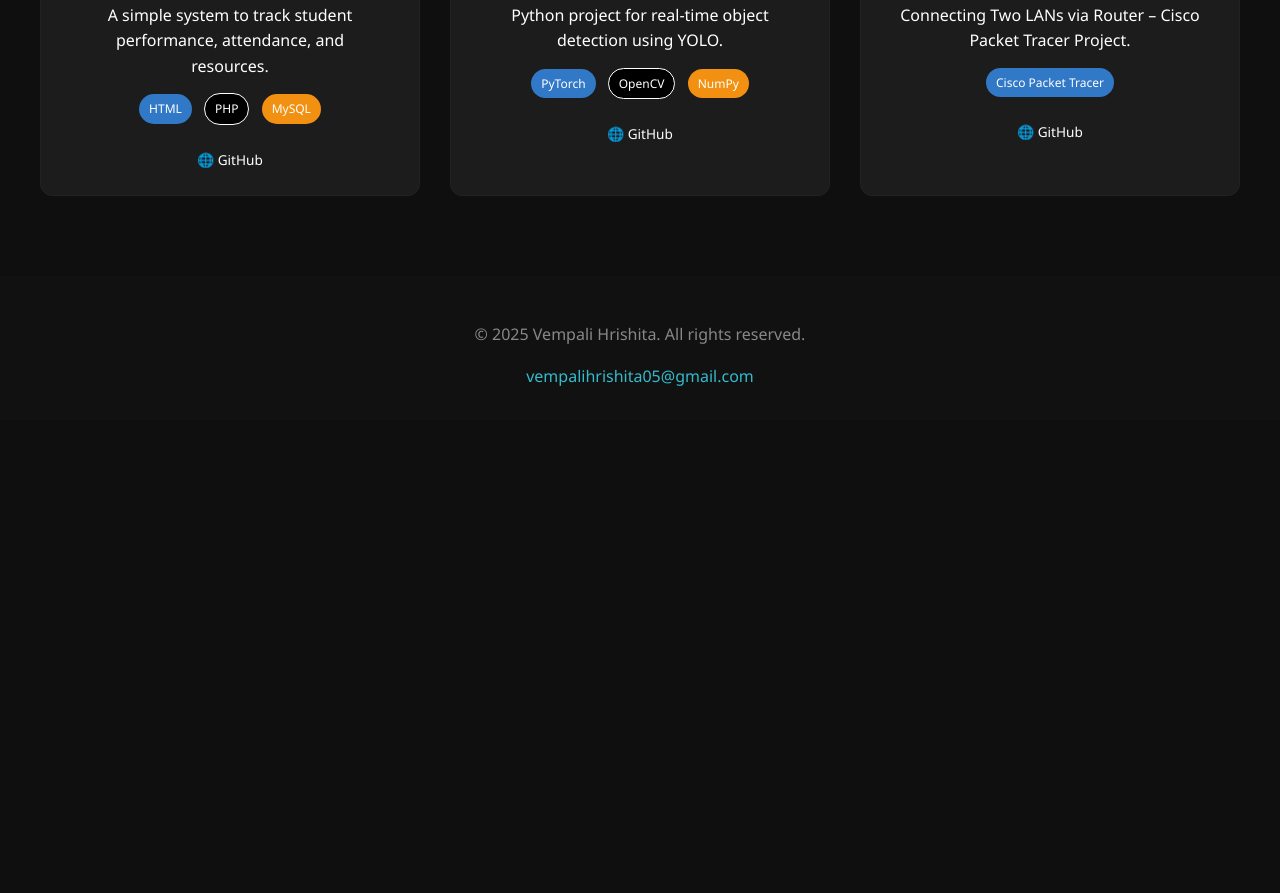
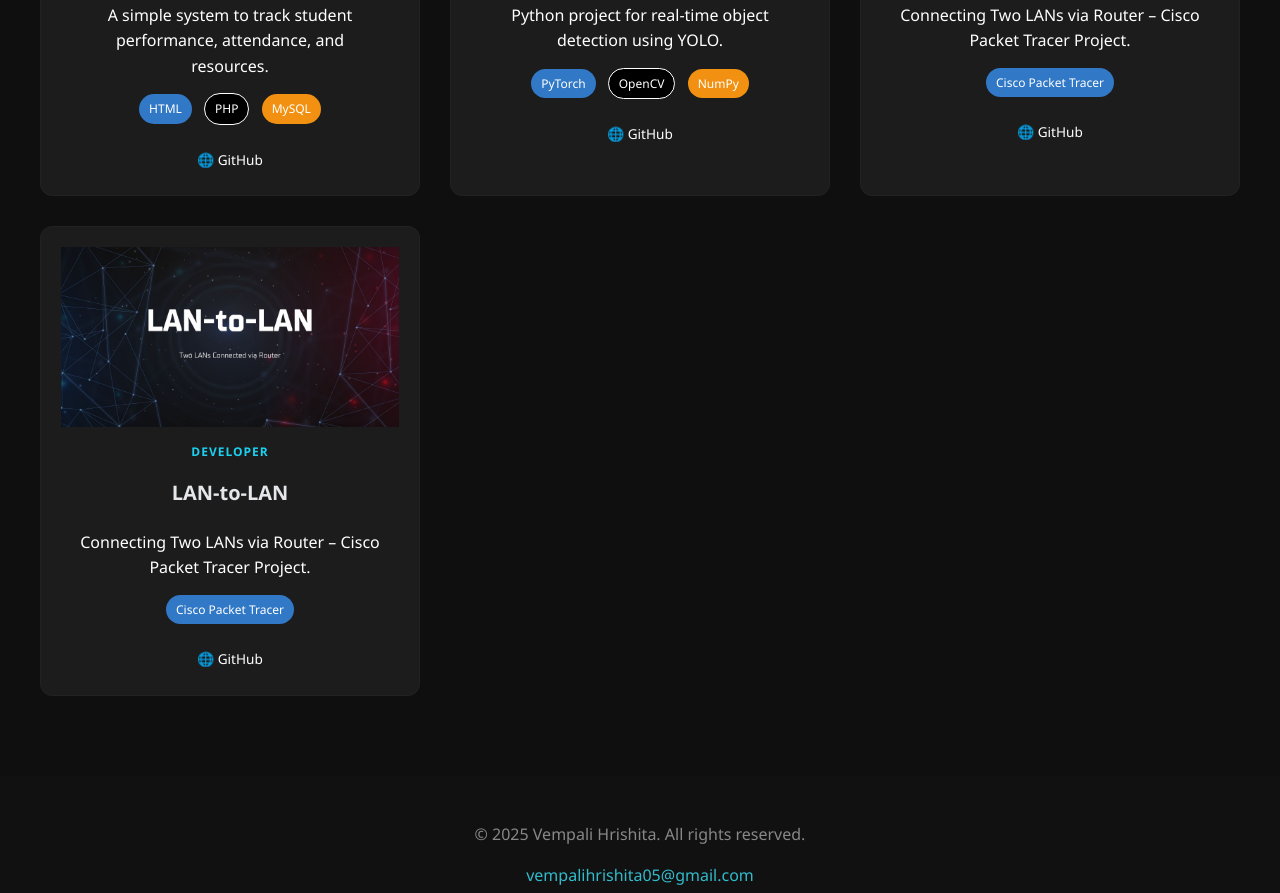
Before and after one commit to VHrishita/VHrishita.github.io, a plain HTML site: page projects.html in a window 1280 px wide. Shown: the part 591-1484 px from the top of the page. Before the commit the page ends 1011 px from the top, so only its background shows below. Drawn offline with Linux system fonts and the light colour scheme.

Commit message:
Update projects.html

```diff
--- a/projects.html
+++ b/projects.html
@@ -85,6 +85,25 @@
 </a>
   </div>
 </div>
+
+
+      <div class="project-card">
+        <img src="images/project3.jpg" alt="LoveAll" />
+           <div class="role">DEVELOPER</div>
+        <h3>LAN-to-LAN</h3>
+        <p>Connecting Two LANs via Router – Cisco Packet Tracer Project.</p>
+        <div class="tech-stack">
+    <span class="badge ts">Cisco Packet Tracer</span>
+
+  </div>
+
+  <div class="project-links">
+     <a href="https://github.com/VHrishita/Cisco-Packet-Tracer---Two-LANs-Connected-via-Router" target="_blank" class="social-link"> 🌐 GitHub
+</a>
+  </div>
+</div>
+
+
     </div>
   </section>
 
```
